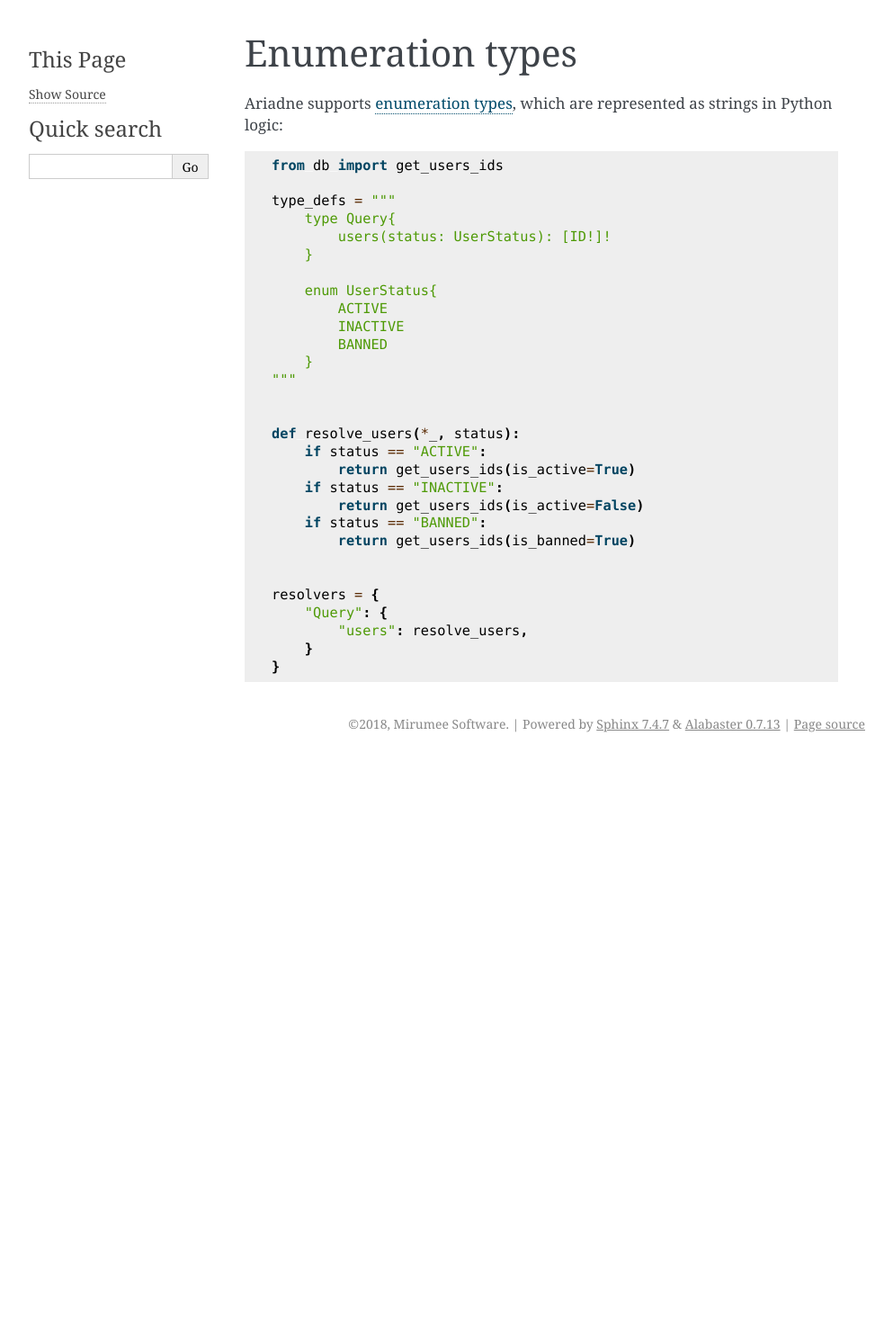
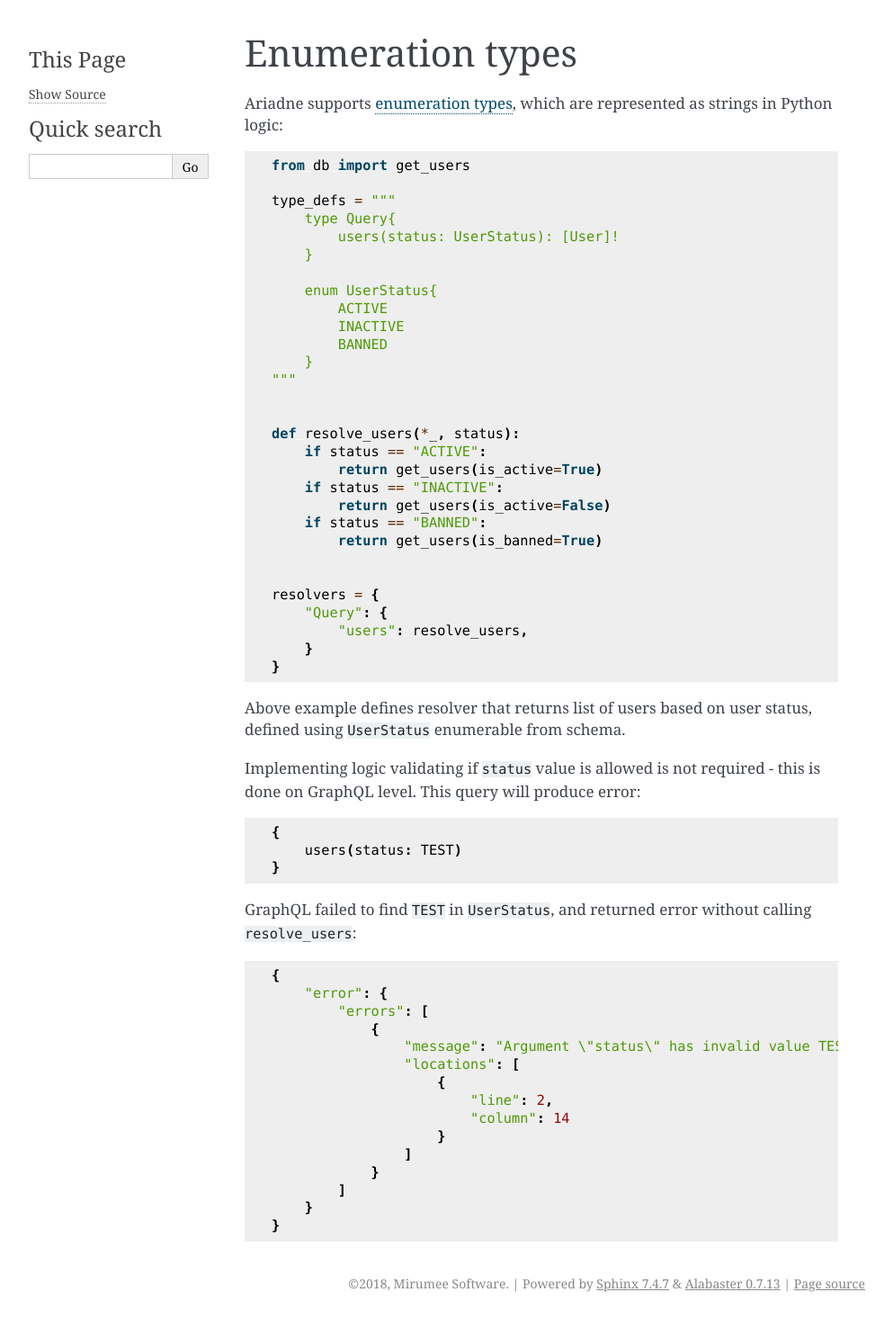
Before and after one commit to mirumee/ariadne, a Sphinx documentation site: the page built from docs/enums.rst, in a window 1280 px wide. Shown: the whole page at 90% size, without its empty margins (148-1141 px from the left). Built offline with Sphinx 7.4.7, drawn with Linux system fonts in a browser that asks for light colours; before the commit the page ends 900 px from its top, so only the background shows below that.

Commit message:
Add more examples to enums doc

```diff
--- a/docs/enums.rst
+++ b/docs/enums.rst
@@ -3,11 +3,11 @@ Enumeration types
 
 Ariadne supports `enumeration types <https://graphql.org/learn/schema/#enumeration-types>`_, which are represented as strings in Python logic::
 
-    from db import get_users_ids
+    from db import get_users
 
     type_defs = """
         type Query{
-            users(status: UserStatus): [ID!]!
+            users(status: UserStatus): [User]!
         }
 
         enum UserStatus{
@@ -20,11 +20,11 @@ Ariadne supports `enumeration types <https://graphql.org/learn/schema/#enumerati
 
     def resolve_users(*_, status):
         if status == "ACTIVE":
-            return get_users_ids(is_active=True)
+            return get_users(is_active=True)
         if status == "INACTIVE":
-            return get_users_ids(is_active=False)
+            return get_users(is_active=False)
         if status == "BANNED":
-            return get_users_ids(is_banned=True)
+            return get_users(is_banned=True)
 
 
     resolvers = {
@@ -32,3 +32,29 @@ Ariadne supports `enumeration types <https://graphql.org/learn/schema/#enumerati
             "users": resolve_users,
         }
     }
+
+Above example defines resolver that returns list of users based on user status, defined using ``UserStatus`` enumerable from schema.
+
+Implementing logic validating if ``status`` value is allowed is not required - this is done on GraphQL level. This query will produce error::
+
+    {
+        users(status: TEST)
+    }
+
+GraphQL failed to find ``TEST`` in ``UserStatus``, and returned error without calling ``resolve_users``::
+
+    {
+        "error": {
+            "errors": [
+                {
+                    "message": "Argument \"status\" has invalid value TEST.\nExpected type \"UserStatus\", found TEST.",
+                    "locations": [
+                        {
+                            "line": 2,
+                            "column": 14
+                        }
+                    ]
+                }
+            ]
+        }
+    }
```
